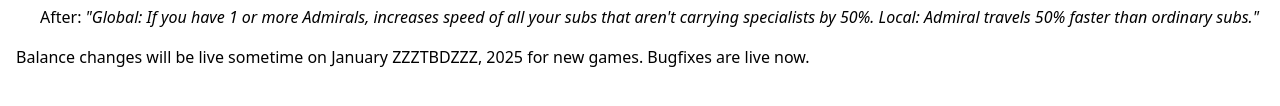
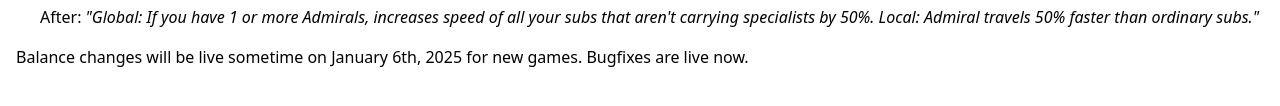
Before and after one commit to gameshovel/secretplan.github.io, a website built with Vite: page subterfuge-news/10182.html in a window 1280 px wide. Shown: the part 366-472 px from the top of the page. Built offline with nearby package versions, Linux system fonts and the light colour scheme.

Commit message:
final date

```diff
--- a/subterfuge-news/10182.html
+++ b/subterfuge-news/10182.html
@@ -60,8 +60,8 @@
       </li>
     </ul>
     <div>
-      Balance changes will be live sometime on January ZZZTBDZZZ, 2025 for new
-      games. Bugfixes are live now.
+      Balance changes will be live sometime on January 6th, 2025 for new games.
+      Bugfixes are live now.
     </div>
     <script type="module" src="../src/main.ts"></script>
   </body>
```
